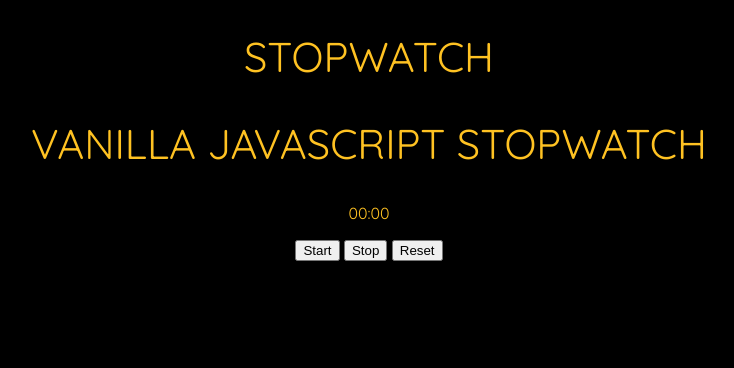
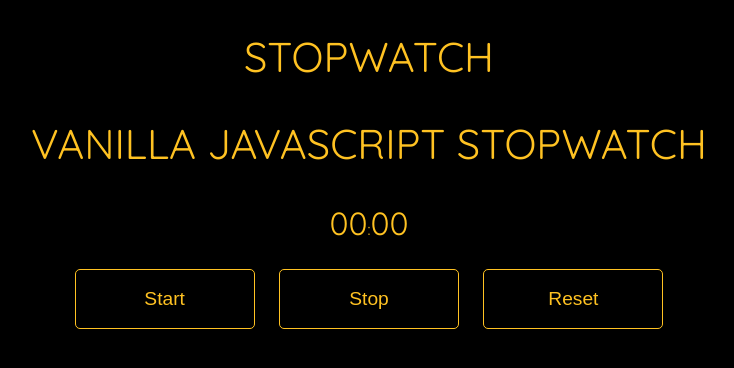
Before and after one commit to diogonasci/personalProjects, a plain HTML site: page Projeto Cronômetro/index.html in a window 1280 px wide. Shown: the whole page, without its empty margins (271-1005 px from the left). Drawn offline with Linux system fonts and the light colour scheme; a web font is replaced by a local one.

Commit message:
Adiciona classes/id's e termina estilização css

```diff
--- a/Projeto Cronômetro/index.html
+++ b/Projeto Cronômetro/index.html
@@ -19,9 +19,9 @@
       <h1>Stopwatch</h1>
       <h2>Vanilla Javascript Stopwatch</h2>
       <p><span id="seconds">00</span>:<span id="tens">00</span></p>
-      <button>Start</button>
-      <button>Stop</button>
-      <button>Reset</button>
+      <button id="button-start">Start</button>
+      <button id="button-stop">Stop</button>
+      <button id="button-reset">Reset</button>
     </div>
   </body>
 </html>
--- a/Projeto Cronômetro/style.css
+++ b/Projeto Cronômetro/style.css
@@ -20,3 +20,20 @@ h3 {
   font-size: 2.6em;
   text-transform: uppercase;
 }
+
+#seconds,
+#tens {
+  font-size: 2em;
+}
+
+button {
+  background-color: black;
+  color: #ffc222;
+  border: solid 1px #ffc222;
+  cursor: pointer;
+  font-size: 1.2em;
+  padding: 18px 10px;
+  width: 180px;
+  margin: 10px;
+  border-radius: 5px;
+}
```
